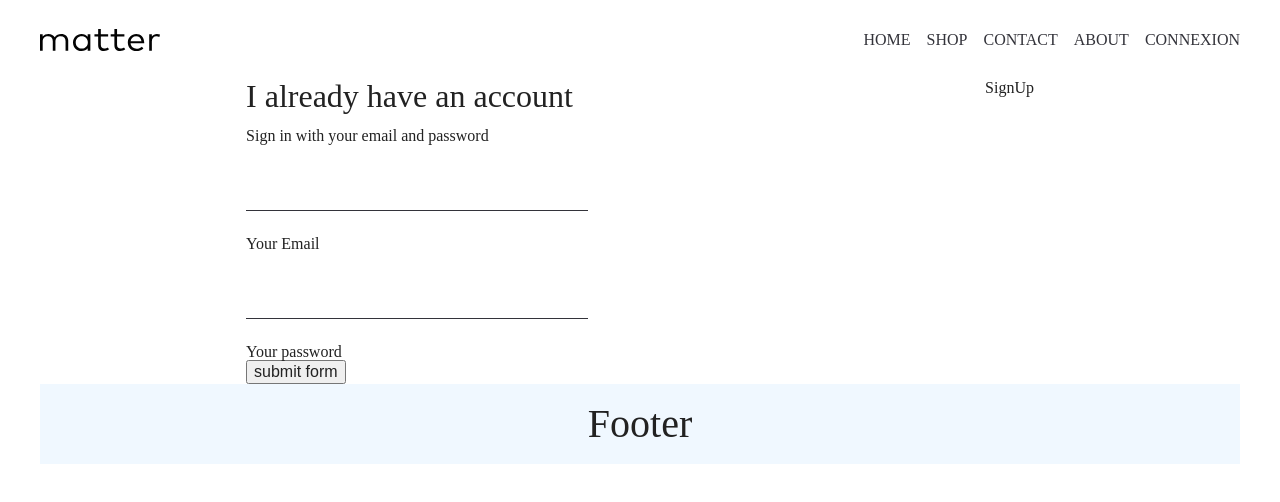
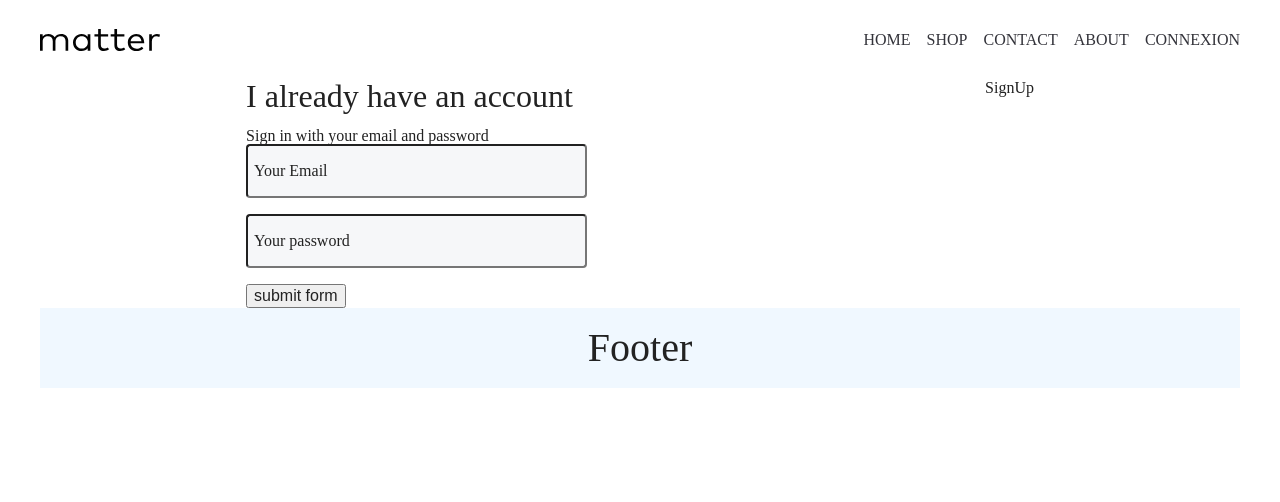
Before and after one commit to sylvainJacot/ecommerceudemy, a React (Create React App) app: page /connexion in a window 1280 px wide. Shown: the top 502 px of the page. Built offline with nearby package versions, Linux system fonts and the light colour scheme.

Commit message:
Input label functionnal animation

```diff
--- a/src/components/Molecules/formInput.js
+++ b/src/components/Molecules/formInput.js
@@ -2,34 +2,54 @@ import React from "react";
 import styled from "styled-components";
 import {ColorRoles} from "../Atoms/variables";
 
-const InputWrapper = styled.div`
-position: relative;
-`;
-
 const InputStyling = styled.input`
-    background: none;
-    background-color: white;
-    color: ${ColorRoles.primary};
-    font-size: 18px;
-    padding: 10px 10px 10px 5px;
-    display: block;
-    width: 100%;
-    border: none;
-    border-radius: 0;
-    border-bottom: 1px solid ${ColorRoles.primary};
-    margin: 25px 0;
+  position: relative;
+  width: 100%;
+  height: 48px;
+  border-radius: 4px;
+  position: relative;
+  background-color: ${ColorRoles.white};
+  transition: 0.3s all;
+  padding-left: 8px;
 
     &:focus {
       outline: none;
     }
+    &:hover {
+        background-color: ${ColorRoles.white}45;
+      box-shadow: 0px 4px 20px 0px rgba(0, 0, 0, 0.05);
+    }
 
 `;
+const LabelStyling = styled.label`
+position: absolute;
+top: ${props => props.inputHasValue ? '12px' : '50%'};
+font-size: ${props => props.inputHasValue ? 12 : 16}px;
+left: 8px;
+transform: translate(0,-50%);
+transition: all 0.1s ease-in-out;
+pointer-events: none;
 
-export const FormInput = ({handleChange,label,...otherProps}) => (
+`;
+const InputWrapper = styled.div`
+position: relative;
+ margin-bottom: 16px;
+
+${InputStyling}:focus ~ ${LabelStyling} {
+font-size: 12px;
+top: 12px;
+transition: all 0.1s ease-in-out;
+}
+`;
+
+export const FormInput = ({handleChange,label, inputHasValue, ...otherProps}) => (
 
          <InputWrapper>
                 <InputStyling onChange={handleChange} {...otherProps}/>
-             {label}
+                {label ?
+                 <LabelStyling inputHasValue={inputHasValue}>{label}</LabelStyling>
+                    : null
+                }
          </InputWrapper>
 
 )
--- a/src/components/Organisms/Connexion/signin.js
+++ b/src/components/Organisms/Connexion/signin.js
@@ -1,48 +1,17 @@
 import React from "react";
 import styled from "styled-components";
-import {ColorRoles} from "../../Atoms/variables";
 import {FormInput} from "../../Molecules/formInput";
+import PropTypes from 'prop-types';
 
 const SignInWrapper = styled.div`
+display: flex;
+flex-direction: column;
  h2 {
  font-size: 32px;
  margin-bottom: 16px;
  }
 `;
 
-const InputStyling = styled.input`
-    background: none;
-    background-color: white;
-    color: ${ColorRoles.primary};
-    font-size: 18px;
-    padding: 10px 10px 10px 5px;
-    display: block;
-    width: 100%;
-    border: none;
-    border-radius: 0;
-    border-bottom: 1px solid ${ColorRoles.primary};
-    margin: 25px 0;
-
-    &:focus {
-      outline: none;
-    }
-
-`;
-
-const InputWrapper = styled.div`
-position: relative;
-`;
-
-const LabelStyling = styled.label`
-    color: ${ColorRoles.primary};
-    font-size: 16px;
-    font-weight: normal;
-    position: absolute;
-    pointer-events: none;
-    left: 5px;
-    top: 10px;
-    transition: 300ms ease all;
-`;
 
 export class SignIn extends React.Component {
     constructor(props) {
@@ -61,9 +30,9 @@ export class SignIn extends React.Component {
     };
 
     handleChange = event => {
-        /* Pull the value and name*/
+        /* Pull the value and name */
         const {value,name} = event.target;
-        /* If name is password, it will say password and point the value typed in */
+        /* If name is password, it will say password and will point the value typed in */
         this.setState({[name]:value})
     }
 
@@ -77,13 +46,23 @@ export class SignIn extends React.Component {
 
                     <form onSubmit={this.handleSubmit}>
 
-                        <FormInput type={"email"} name="email" label={"Your Email"}
-                                   value={this.state.email} handleChange={this.handleChange}required onChange={this.handleChange}>
-                        </FormInput>
+                        <FormInput type="email"
+                                   name="email"
+                                   label="Your Email"
+                                   value={this.state.email}
+                                   inputHasValue={this.state.email.length > 0}
+                                   handleChange={this.handleChange}
+                                   onChange={this.handleChange}
+                        />
 
-                        <FormInput type={"password"} name="password" label={"Your password"}
-                                   value={this.state.password} handleChange={this.handleChange}required onChange={this.handleChange}>
-                        </FormInput>
+                        <FormInput type="password"
+                                   name="password"
+                                   label="Your password"
+                                   value={this.state.password}
+                                   inputHasValue={this.state.password.length > 0}
+                                   handleChange={this.handleChange}
+                                   onChange={this.handleChange}
+                        />
 
                         <input type={"submit"} value={"submit form"}/>
                     </form>
```
